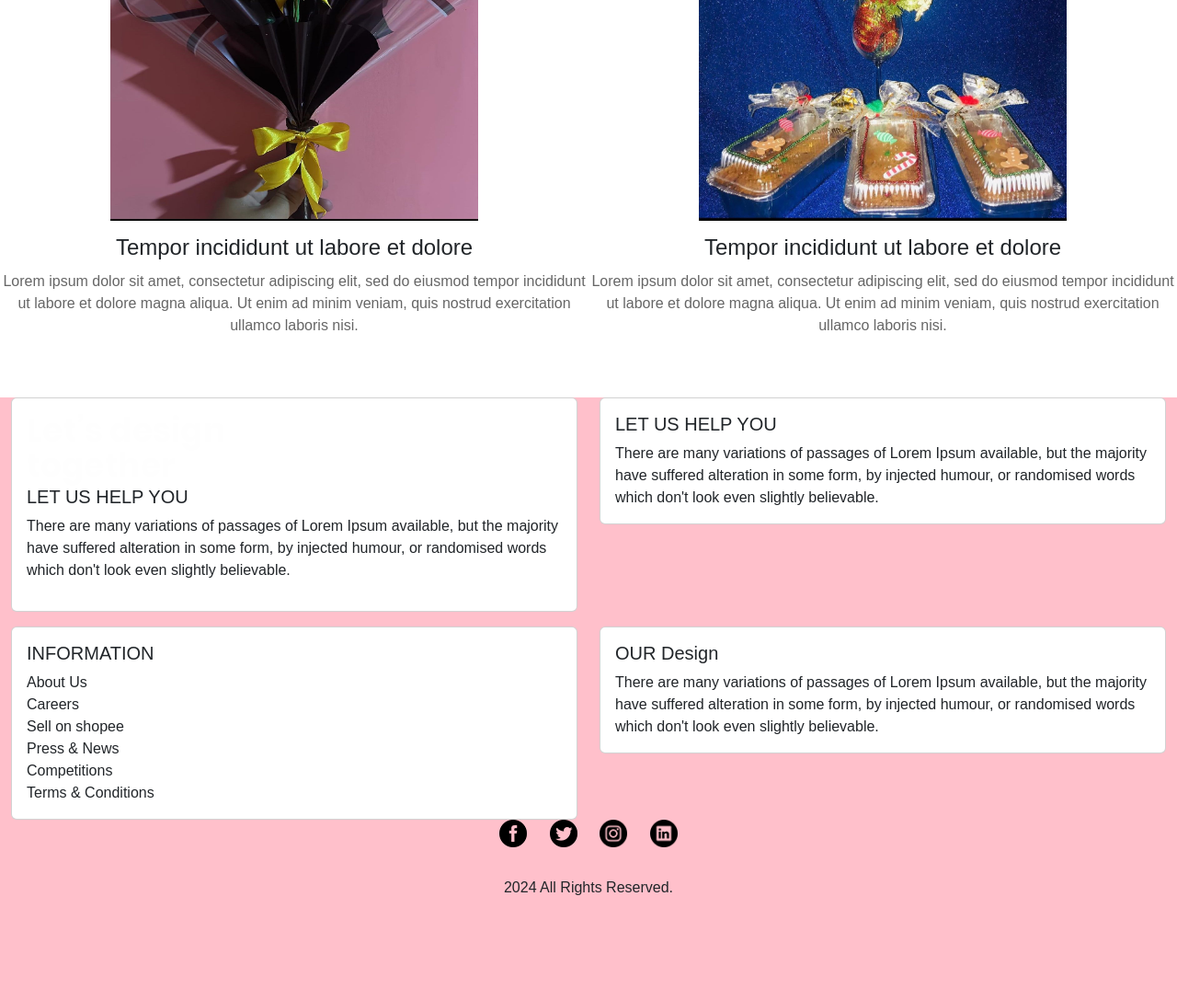
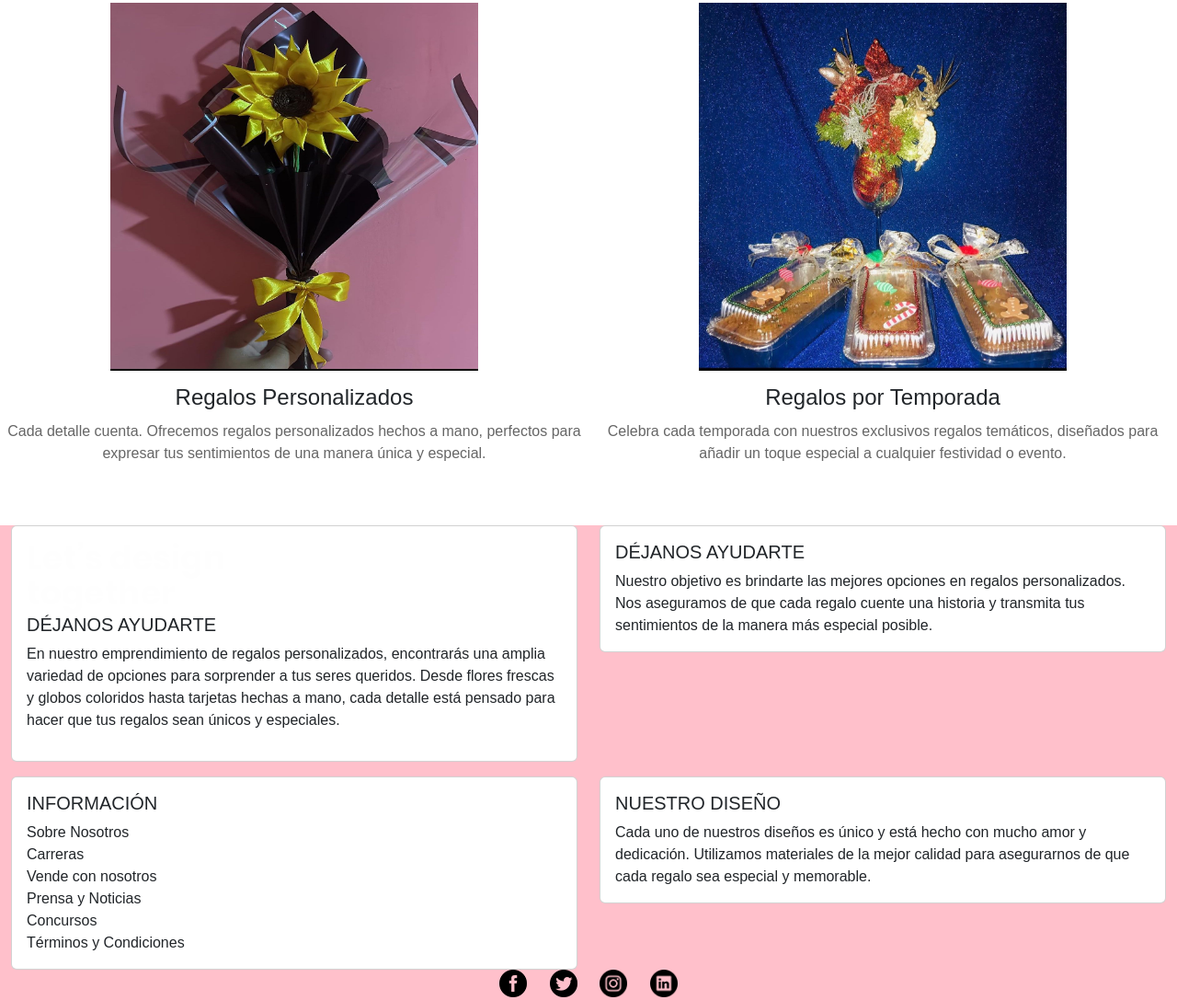
Before and after one commit to wsalabad06/Proy, a website: page index.html in a window 1280 px wide. Shown: the part 2245-3332 px from the top of the page at 92% size. Before the commit the page ends 3238 px from the top, so only its background shows below. Drawn offline with nearby package versions, Linux system fonts and the light colour scheme.

Commit message:
Actualiza contenido del sitio para reflejar regalos manuales

```diff
--- a/css/style.css
+++ b/css/style.css
@@ -99,8 +99,8 @@ body {
 }
 
 .icon_1 img {
-   max-width: 100px;
-   height: 100px;
+   max-width: 290px;
+   height: 400px;
    width: auto;
 }
 
@@ -127,6 +127,9 @@ body {
 .read_bt a:hover {
    background-color: #0056b3;
 }
+
+
+/*------------------------------------------*/
 
 /* Estilos para la sección de about */
 .about_section {
@@ -164,7 +167,7 @@ body {
    /* Ajusta la imagen al 100% del contenedor */
    height: auto;
    /* Mantén la proporción de la imagen */
-   max-width: 400px;
+   max-width: 290px;
    /* Tamaño máximo opcional */
 }
 
--- a/index.html
+++ b/index.html
@@ -163,19 +163,15 @@
             <div class="container_main">
                <img src="images/Art-9.jpeg" alt="Avatar" class="image">
             </div>
-            <h3 class="temper_text">Tempor incididunt ut labore et dolore</h3>
-            <p class="dololr_text">Lorem ipsum dolor sit amet, consectetur adipiscing elit, sed do eiusmod tempor
-               incididunt ut labore et dolore magna aliqua. Ut enim ad minim veniam, quis nostrud exercitation ullamco
-               laboris nisi.</p>
+            <h3 class="temper_text">Regalos Personalizados</h3>
+         <p class="dololr_text">Cada detalle cuenta. Ofrecemos regalos personalizados hechos a mano, perfectos para expresar tus sentimientos de una manera única y especial.</p>
          </div>
          <div class="col-md-6">
             <div class="container_main">
                <img src="images/Art-10.jpeg" alt="Avatar" class="image">
             </div>
-            <h3 class="temper_text">Tempor incididunt ut labore et dolore</h3>
-            <p class="dololr_text">Lorem ipsum dolor sit amet, consectetur adipiscing elit, sed do eiusmod tempor
-               incididunt ut labore et dolore magna aliqua. Ut enim ad minim veniam, quis nostrud exercitation ullamco
-               laboris nisi.</p>
+            <h3 class="temper_text">Regalos por Temporada</h3>
+            <p class="dololr_text">Celebra cada temporada con nuestros exclusivos regalos temáticos, diseñados para añadir un toque especial a cualquier festividad o evento.</p>
          </div>
       </div>
    </main>
@@ -189,11 +185,8 @@
             <div class="card-body">
                <div class="footer_logo mb-3">
                   <img src="images/footer-logo.png" alt="Footer Logo" class="img-fluid">
-                     <h5 class="card-title">LET US HELP YOU</h5>
-                     <p class="card-text">There are many variations of passages of Lorem Ipsum available, but the
-                        majority
-                        have suffered alteration in some form, by injected humour, or randomised words which don't look
-                        even slightly believable.</p>
+                  <h5 class="card-title">DÉJANOS AYUDARTE</h5>
+                  <p class="card-text">En nuestro emprendimiento de regalos personalizados, encontrarás una amplia variedad de opciones para sorprender a tus seres queridos. Desde flores frescas y globos coloridos hasta tarjetas hechas a mano, cada detalle está pensado para hacer que tus regalos sean únicos y especiales.</p>
                </div>
             </div>
          </div>
@@ -201,11 +194,8 @@
       <div class="col-sm-6">
          <div class="card">
             <div class="card-body">
-                  <h5 class="card-title">LET US HELP YOU</h5>
-                  <p class="card-text">There are many variations of passages of Lorem Ipsum available, but the majority
-                     have suffered alteration in some form, by injected humour, or randomised words which don't look
-                     even
-                     slightly believable.</p>
+               <h5 class="card-title">DÉJANOS AYUDARTE</h5>
+               <p class="card-text">Nuestro objetivo es brindarte las mejores opciones en regalos personalizados. Nos aseguramos de que cada regalo cuente una historia y transmita tus sentimientos de la manera más especial posible.</p>
             </div>
          </div>
       </div>
@@ -214,25 +204,22 @@
       <div class="col-sm-6 mb-3 mb-sm-0">
          <div class="card">
             <div class="card-body">
-                  <h5 class="card-title">INFORMATION</h5>
-                  <p class="card-text">About Us<br>Careers<br>Sell on shopee<br>Press & News<br>Competitions<br>Terms &
-                     Conditions</p>
+               <h5 class="card-title">INFORMACIÓN</h5>
+               <p class="card-text">Sobre Nosotros<br>Carreras<br>Vende con nosotros<br>Prensa y Noticias<br>Concursos<br>Términos y Condiciones</p>
             </div>
          </div>
       </div>
       <div class="col-sm-6">
          <div class="card">
             <div class="card-body">
-                  <h5 class="card-title">OUR Design</h5>
-                  <p class="card-text">There are many variations of passages of Lorem Ipsum available, but the majority
-                     have
-                     suffered alteration in some form, by injected humour, or randomised words which don't look even
-                     slightly
-                     believable.</p>
+               <h5 class="card-title">NUESTRO DISEÑO</h5>
+               <p class="card-text">Cada uno de nuestros diseños es único y está hecho con mucho amor y dedicación. Utilizamos materiales de la mejor calidad para asegurarnos de que cada regalo sea especial y memorable.</p>
             </div>
          </div>
       </div>
    </div>
+</footer>
+
 
       <!-- Sección de derechos de autor -->
       <div class="row">
```
Lines whose indentation alone changed are shown as unchanged.
